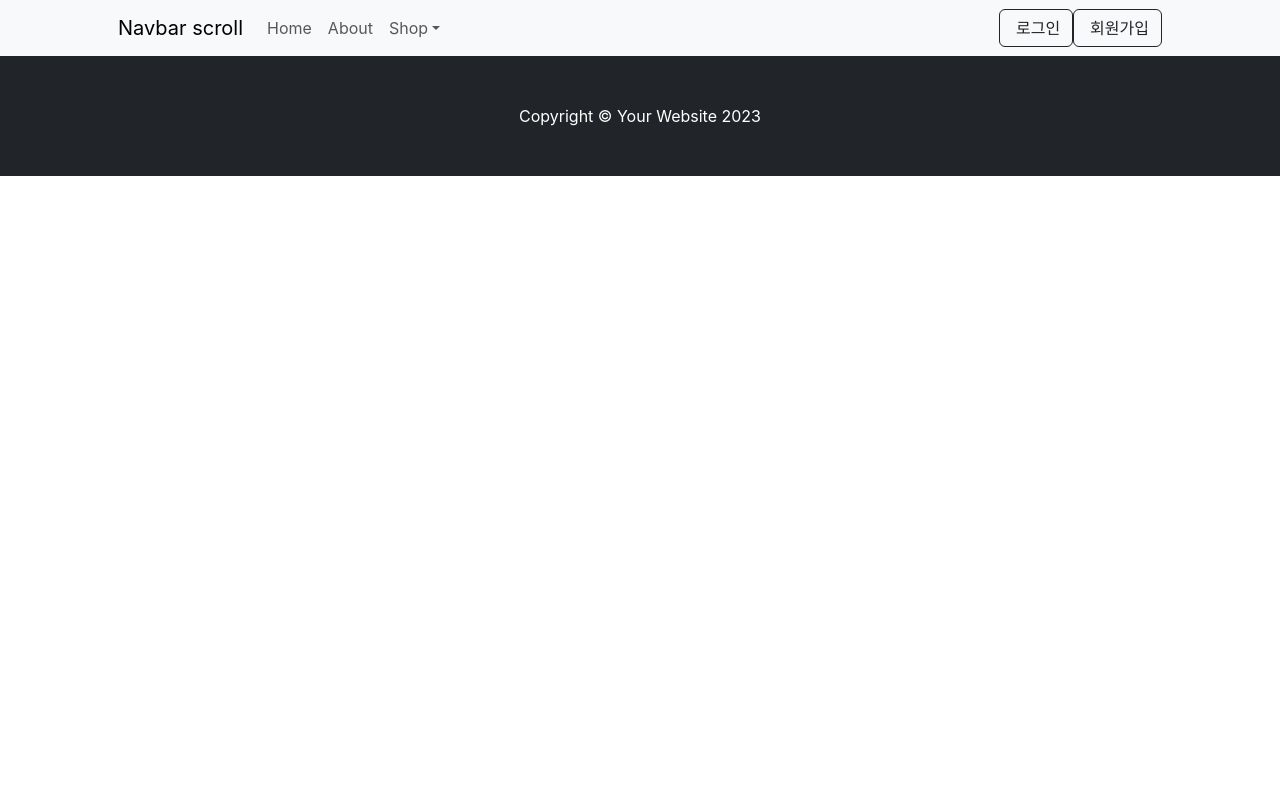
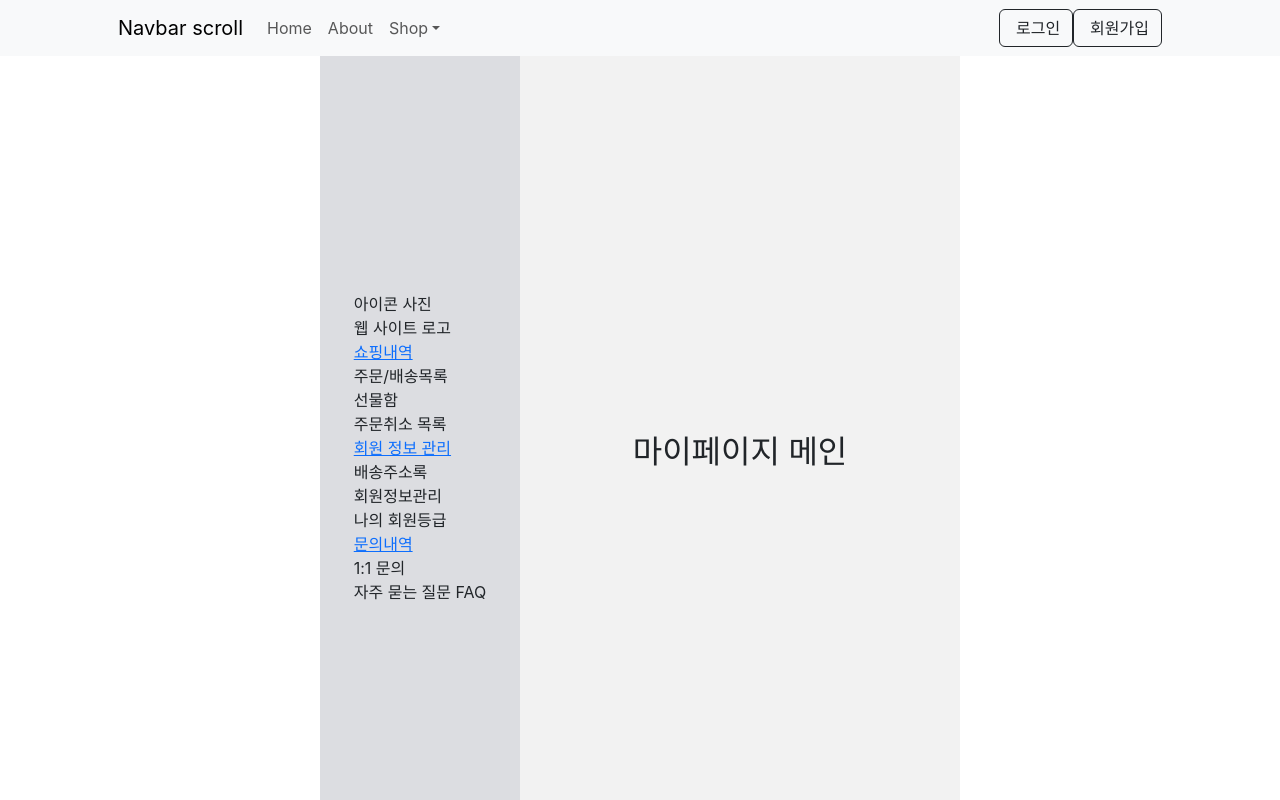
Before and after one commit to choi-jong-ho/jj_book_frontend, a React app: page /mypage in a window 1280 px wide. Shown: the top 800 px of the page. Built offline with nearby package versions, Linux system fonts and the light colour scheme.

Commit message:
ADD: 서버에서 진행한 유효성 검사 결과를 가져와 사용자에게 보여줌

```diff
--- a/src/App.js
+++ b/src/App.js
@@ -7,8 +7,9 @@ import Login from './pages/Login';
 import SignUp from './pages/SignUp';
 import ScrollToTop from './pages/routes/scrollTop';
 import Main from "./pages/main";
+import MyPageMain from "./pages/myPage/myPageMain";
 
-function App() {
+const App = () => {
     return (
         <AuthProvider>
             <BrowserRouter>
@@ -19,6 +20,7 @@ function App() {
                         <Route path="/" element={<Main />} />
                         <Route path="/auth/login" element={<Login />} />
                         <Route path="/auth/signup" element={<SignUp />} />
+                        <Route path="/mypage" element={<MyPageMain />} />
                     </Routes>
                     <Footer />
                 </div>
--- a/src/css/pages/SignUp.css
+++ b/src/css/pages/SignUp.css
@@ -14,3 +14,7 @@
     width: 400px;
     margin-bottom: 1rem;
 }
+
+.address {
+    display: none;
+}
--- /dev/null
+++ b/src/css/pages/myPage/aside.css
@@ -0,0 +1,20 @@
+.my-page-aside {
+    width: 200px;
+    background-color: #dcdde1;
+    padding: 20px;
+    display: flex;
+    flex-direction: column;
+    justify-content: center;
+    align-items: center;
+}
+
+.my-page-aside ul {
+    position: relative;
+    list-style: none;
+    padding: 0;
+}
+
+.my-page-aside ul li {
+    position: relative;
+    list-style: none;
+}
--- /dev/null
+++ b/src/css/pages/myPage/myPageMain.css
@@ -0,0 +1,35 @@
+* {
+    margin: 0;
+    padding: 0;
+    box-sizing: border-box;
+}
+
+.my-page-wrap {
+    display: flex;
+    /*justify-content: center;*/
+    /*align-items: center;*/
+    height: 100vh;
+    width: 50%;
+    background: #1a1d20;
+    margin: 0 auto;
+}
+
+/*.my-page-aside {*/
+/*    width: 200px;*/
+/*    background-color: #dcdde1;*/
+/*    padding: 20px;*/
+/*    display: flex;*/
+/*    flex-direction: column;*/
+/*    justify-content: center;*/
+/*    align-items: center;*/
+/*}*/
+
+.my-page-content {
+    flex: 1;
+    background-color: #f2f2f2;
+    padding: 20px;
+    display: flex;
+    flex-direction: column;
+    justify-content: center;
+    align-items: center;
+}
--- a/src/modal/AddressSearch.js
+++ b/src/modal/AddressSearch.js
@@ -2,7 +2,7 @@ import React, { useState } from 'react';
 import DaumPostcode from 'react-daum-postcode';
 import { Modal, Button, Form, InputGroup } from 'react-bootstrap';
 
-const AddressSearch = ({address, setAddress}) => {
+const AddressSearch = ({address, setAddress, validation}) => {
     const [showPostcode, setShowPostcode] = useState(false);
 
     const handlePostcodeComplete = (data) => {
@@ -19,20 +19,14 @@ const AddressSearch = ({address, setAddress}) => {
             fullAddress += extraAddress !== '' ? ` (${extraAddress})` : '';
         }
 
-        console.log('찾은 주소', fullAddress);
         setAddress(fullAddress);
         setShowPostcode(false);
     };
 
-    // 이 함수가 호출될 때 모달창이 열립니다.
-    const handleShowModal = () => {
-        setShowPostcode(true);
+    const handleModalToggle = (isOpen) => {
+        setShowPostcode(isOpen);
     };
 
-    // 이 함수가 호출될 때 모달창이 닫힙니다.
-    const handleCloseModal = () => {
-        setShowPostcode(false);
-    };
 
     return (
         <div>
@@ -41,15 +35,19 @@ const AddressSearch = ({address, setAddress}) => {
                     type="text"
                     value={address}
                     readOnly
-                    onClick={handleShowModal}
+                    onClick={() => handleModalToggle(true)}
                     style={{ cursor: 'pointer' }} // 입력 상자를 클릭하여 검색 모달을 여는 것을 나타내기 위해 마우스 포인터 스타일 변경
+                    isInvalid={validation.address !== ''}
                 />
                 {/* 유저가 버튼을 클릭하면 handleShowModal 함수가 호출되어 모달창이 열림 */}
-                <Button onClick={handleShowModal}>주소 검색</Button>
+                <Button onClick={()=> handleModalToggle(true)}>주소 검색</Button>
+                <Form.Control.Feedback type="invalid" className='sign-err-msg'>
+                    {validation.address}
+                </Form.Control.Feedback>
             </InputGroup>
 
             {/* 입력값이 변경되어 모달창이 열릴 때, DaumPostcode 컴포넌트로 주소 검색 기능을 구현 */}
-            <Modal show={showPostcode} onHide={handleCloseModal}>
+            <Modal show={showPostcode} onHide={()=> handleModalToggle(false)}>
                 <Modal.Header closeButton>
                     <Modal.Title>주소 검색</Modal.Title>
                 </Modal.Header>
@@ -57,7 +55,7 @@ const AddressSearch = ({address, setAddress}) => {
                     <DaumPostcode onComplete={handlePostcodeComplete} autoClose={true} width={'100%'} height={450} />
                 </Modal.Body>
                 <Modal.Footer>
-                    <Button variant='danger' onClick={handleCloseModal} size='sm'>
+                    <Button variant='danger' onClick={() => handleModalToggle(false)} size='sm'>
                         닫기
                     </Button>
                 </Modal.Footer>
--- /dev/null
+++ b/src/pages/myPage/aside.js
@@ -0,0 +1,40 @@
+import React from "react";
+import '../../css/pages/myPage/aside.css';
+
+const Aside = () => {
+    return (
+        <div className='my-page-aside'>
+            <ul>
+                <li className='logo'>
+                    <div>아이콘 사진</div>
+                    <div>웹 사이트 로고</div>
+                </li>
+                <div className='menu-list'>
+                    <li className='aside-item'><a href="/">쇼핑내역</a>
+                        <ul className='sub-list'>
+                            <li className='sub-list'>주문/배송목록</li>
+                            <li className='sub-list'>선물함</li>
+                            <li className='sub-list'>주문취소 목록</li>
+                        </ul>
+                    </li>
+                    <li className='aside-item'><a href="/">회원 정보 관리</a>
+                        <ul className='sub-list'>
+                            <li className='sub-list'>배송주소록</li>
+                            <li className='sub-list'>회원정보관리</li>
+                            <li className='sub-list'>나의 회원등급</li>
+                        </ul>
+                    </li>
+                    <li className='aside-item'><a href="/">문의내역</a>
+                        <ul className='sub-list'>
+                            <li className='sub-list'>1:1 문의</li>
+                            <li className='sub-list'>자주 묻는 질문 FAQ</li>
+                        </ul>
+
+                    </li>
+                </div>
+            </ul>
+        </div>
+    )
+}
+
+export default Aside;
--- /dev/null
+++ b/src/pages/myPage/myPageMain.js
@@ -0,0 +1,14 @@
+import React from "react";
+import '../../css/pages/myPage/myPageMain.css';
+import Aside from "./aside";
+
+const MyPageMain = () => {
+    return (
+        <div className='my-page-wrap'>
+            <Aside />
+            <div className='my-page-content'><h2>마이페이지 메인</h2></div>
+        </div>
+    )
+}
+
+export default MyPageMain;
--- a/src/partials/header.js
+++ b/src/partials/header.js
@@ -1,12 +1,11 @@
-import React, {useState, useCallback, useContext, useEffect} from 'react';
+import React, { useCallback, useContext} from 'react';
 import { useNavigate } from "react-router-dom";
 import { Navbar, Container, Nav, NavDropdown, Button } from 'react-bootstrap';
-import { getUserActionHandler, logoutActionHandler } from '../store/auth';
+import { logoutActionHandler } from '../store/auth';
 import AuthContext from "../store/AuthContext";
 
 const Header = () => {
     const { isLoggedIn, setIsLoggedIn, user, setUser } = useContext(AuthContext); // 로그인 상태 관리
-    const [token, setToken] = useState(localStorage.getItem('token'));
     const navigate = useNavigate();
 
     const navigateToLogin = useCallback(() => {
```
Also changed, not shown: src/pages/SignUp.js (+74 -32 lines).
